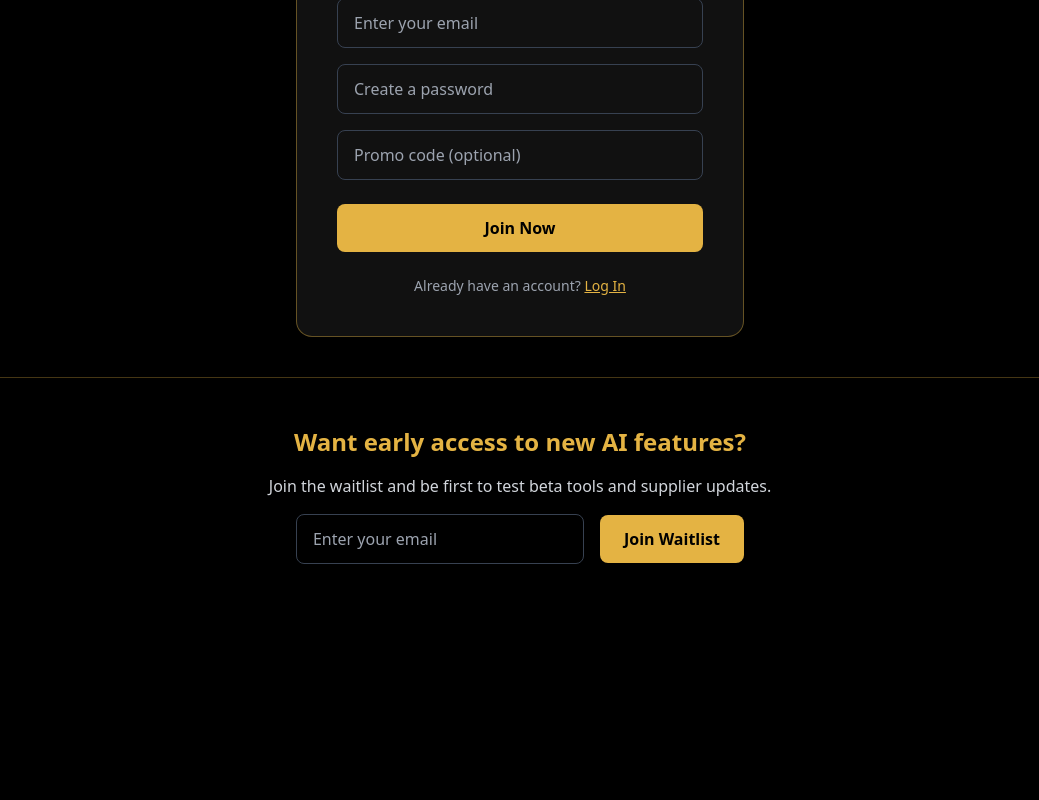
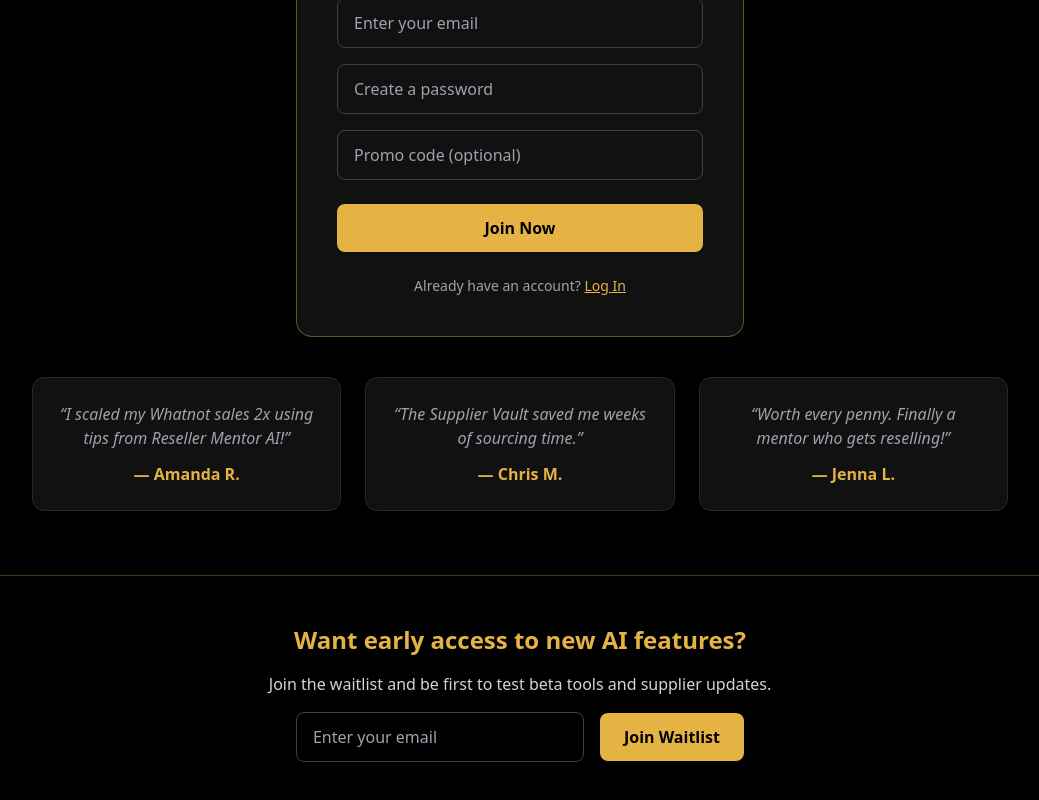
Before and after one commit to kuhnbrandyn/Reseller-Mentor-v.3, a Next.js app: page /signup in a window 1280 px wide. Shown: the part 985-1785 px from the top of the page, without its empty margins (120-1159 px from the left). Before the commit the page ends 1597 px from the top, so only its background shows below. Built offline with nearby package versions, Linux system fonts and the light colour scheme; no server answers.

Commit message:
Update page.tsx

```diff
--- a/app/signup/page.tsx
+++ b/app/signup/page.tsx
@@ -19,7 +19,7 @@ export default function SignUpPage() {
     setLoading(true);
 
     try {
-      // ✅ STEP 1: Check if profile exists
+      // ✅ STEP 1: Check if profile already exists
       const { data: existingProfile, error: profileError } = await supabase
         .from("profiles")
         .select("payment_status")
@@ -41,15 +41,13 @@ export default function SignUpPage() {
         }
       }
 
-      // ✅ STEP 2: Check if user already exists in Auth
+      // ✅ STEP 2: Check if user exists in Auth
       const { data: adminData, error: userError } = await supabase.auth.admin.listUsers();
-
       if (!userError && adminData?.users) {
         const users = adminData.users as { email?: string }[];
         const existingAuthUser = users.find(
           (u) => u.email?.toLowerCase() === email.trim().toLowerCase()
         );
-
         if (existingAuthUser) {
           setLoading(false);
           router.push(`/terms?email=${encodeURIComponent(email.trim())}`);
@@ -57,7 +55,7 @@ export default function SignUpPage() {
         }
       }
 
-      // ✅ STEP 3: New signup (does not exist anywhere)
+      // ✅ STEP 3: New signup flow
       if (promoCode === "ADMINFREE" || promoCode === "TESTACCESS") {
         alert("Promo accepted! Redirecting to dashboard...");
         router.push("/dashboard");
@@ -126,6 +124,7 @@ export default function SignUpPage() {
           ongoing supplier access, and real growth strategies built by sellers for sellers.
         </p>
 
+        {/* === PRICE CUT VISUAL === */}
         <div className="inline-block bg-[#111] border border-[#E4B343]/40 px-8 py-5 rounded-2xl shadow-lg mb-10">
           <p className="text-gray-400 text-sm line-through">Originally $1,200</p>
           <p className="text-4xl font-bold text-[#E4B343] mt-1">
@@ -218,7 +217,6 @@ export default function SignUpPage() {
           onChange={(e) => setEmail(e.target.value)}
           className="w-full mb-4 px-4 py-3 rounded-lg border border-gray-700 bg-transparent text-white focus:border-[#E4B343] focus:outline-none"
         />
-
         <input
           type="password"
           placeholder="Create a password"
@@ -226,7 +224,6 @@ export default function SignUpPage() {
           onChange={(e) => setPassword(e.target.value)}
           className="w-full mb-4 px-4 py-3 rounded-lg border border-gray-700 bg-transparent text-white focus:border-[#E4B343] focus:outline-none"
         />
-
         <input
           type="text"
           placeholder="Promo code (optional)"
@@ -249,6 +246,28 @@ export default function SignUpPage() {
             Log In
           </a>
         </p>
+      </section>
+
+      {/* === TESTIMONIALS === */}
+      <section className="max-w-5xl w-full px-6 grid md:grid-cols-3 gap-6 text-center mb-16">
+        <div className="bg-[#111] p-6 rounded-xl border border-gray-800 shadow-md">
+          <p className="italic text-gray-400">
+            “I scaled my Whatnot sales 2x using tips from Reseller Mentor AI!”
+          </p>
+          <p className="text-[#E4B343] mt-3 font-semibold">— Amanda R.</p>
+        </div>
+        <div className="bg-[#111] p-6 rounded-xl border border-gray-800 shadow-md">
+          <p className="italic text-gray-400">
+            “The Supplier Vault saved me weeks of sourcing time.”
+          </p>
+          <p className="text-[#E4B343] mt-3 font-semibold">— Chris M.</p>
+        </div>
+        <div className="bg-[#111] p-6 rounded-xl border border-gray-800 shadow-md">
+          <p className="italic text-gray-400">
+            “Worth every penny. Finally a mentor who gets reselling!”
+          </p>
+          <p className="text-[#E4B343] mt-3 font-semibold">— Jenna L.</p>
+        </div>
       </section>
 
       {/* === WAITLIST === */}
```
